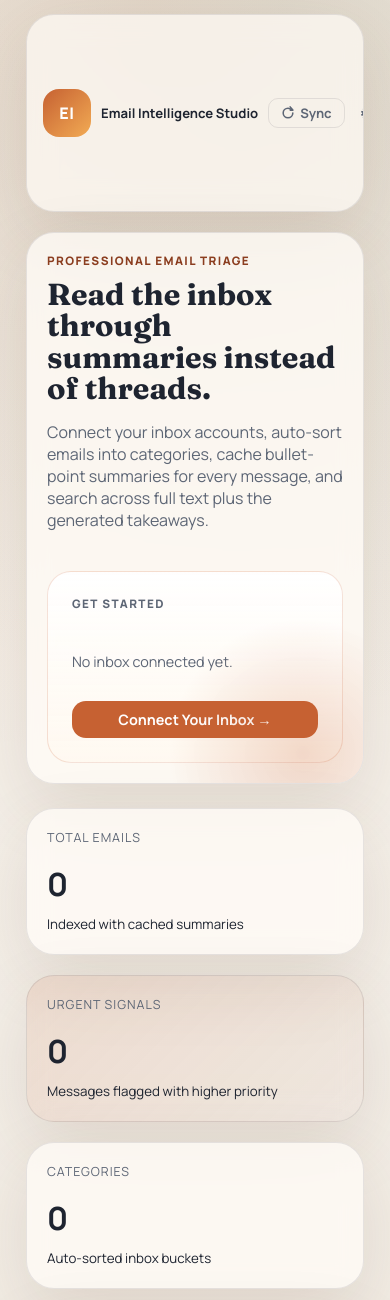
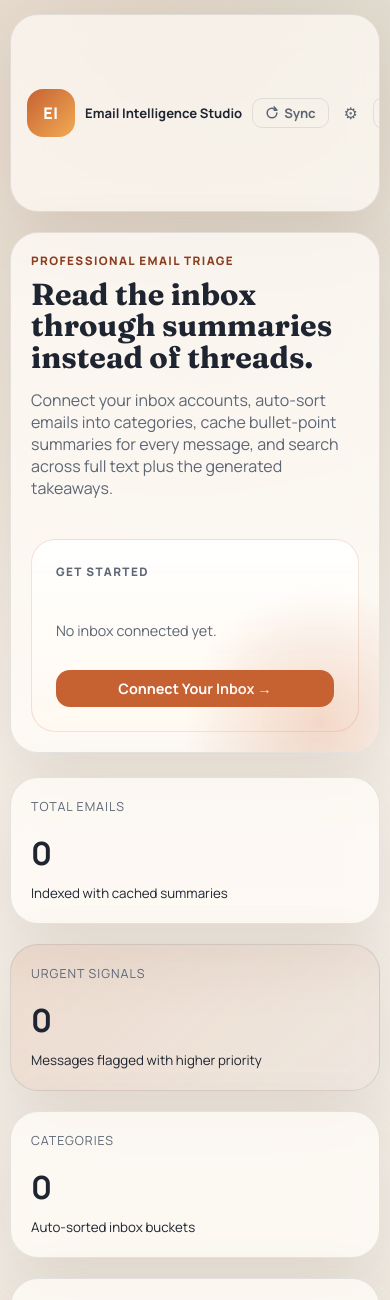
Before and after one commit to Tristan-Samuel/email-tools, a Flask app: page / in a window 390 px wide. Shown: the top 1300 px of the page. Run offline with Flask 3, Linux system fonts and the light colour scheme; the visitor is signed in with stand-in values (Sample User, id 1); data that the repository does not hold is empty; parts of the project's set-up code (start-up, migrations or seed data) failed here and were passed over.

Commit message:
fix: nuclear layout fix - remove overflow from html/body, add to page-shell instead

```diff
--- a/app/__init__.py
+++ b/app/__init__.py
@@ -20,7 +20,7 @@ def create_app() -> Flask:
         MAX_CONTENT_LENGTH=50 * 1024 * 1024,
         GROQ_API_KEY=os.environ.get("GROQ_API_KEY", ""),
         GROQ_DEFAULT_MODEL=os.environ.get("GROQ_DEFAULT_MODEL", "llama-3.3-70b-versatile"),
-        STATIC_VERSION="14",
+        STATIC_VERSION="15",
     )
 
     Path(app.instance_path).mkdir(parents=True, exist_ok=True)
--- a/app/static/css/styles.css
+++ b/app/static/css/styles.css
@@ -20,13 +20,12 @@
 }
 
 html {
-    overflow-x: clip;
+    /* no overflow-x here — causes viewport propagation issues */
 }
 
 body {
     margin: 0;
     min-height: 100vh;
-    overflow-x: clip;
     font-family: "Manrope", "Segoe UI", sans-serif;
     color: var(--text);
     background:
@@ -41,9 +40,10 @@ a {
 }
 
 .page-shell {
-    width: min(1372px, 100%);
+    max-width: 1340px;
     margin: 0 auto;
     padding: 20px 16px 48px;
+    overflow-x: hidden;
 }
 
 .topbar {
@@ -938,8 +938,7 @@ h2 {
 
 @media (max-width: 720px) {
     .page-shell {
-        width: calc(100% - 20px);
-        padding-top: 14px;
+        padding: 14px 10px 48px;
     }
 
     .hero,
--- a/app/templates/base.html
+++ b/app/templates/base.html
@@ -65,6 +65,6 @@
 
         {% block content %}{% endblock %}
     </div>
-    <script src="{{ url_for('static', filename='js/app.js') }}"></script>
+    <script src="{{ url_for('static', filename='js/app.js') }}?v={{ static_version }}"></script>
 </body>
 </html>
```
